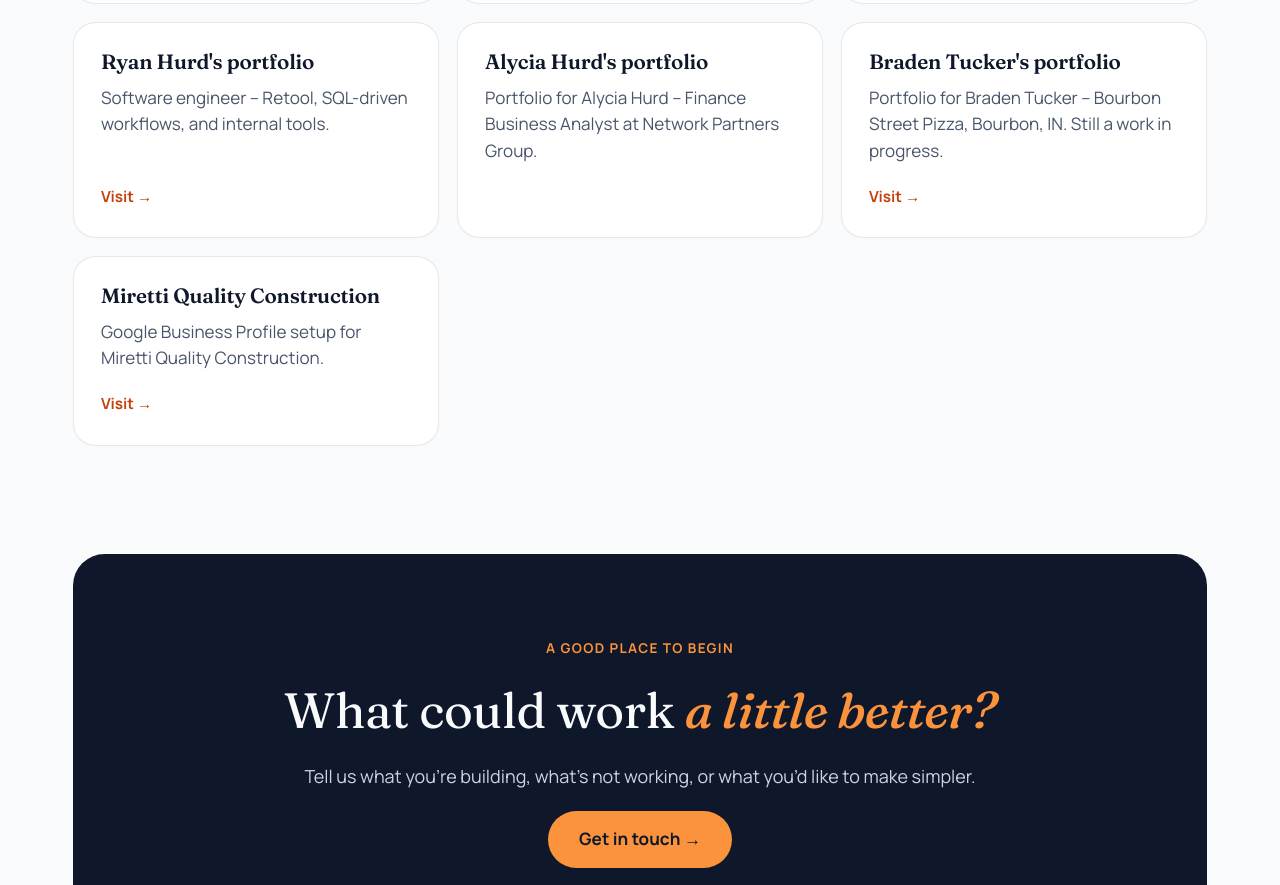
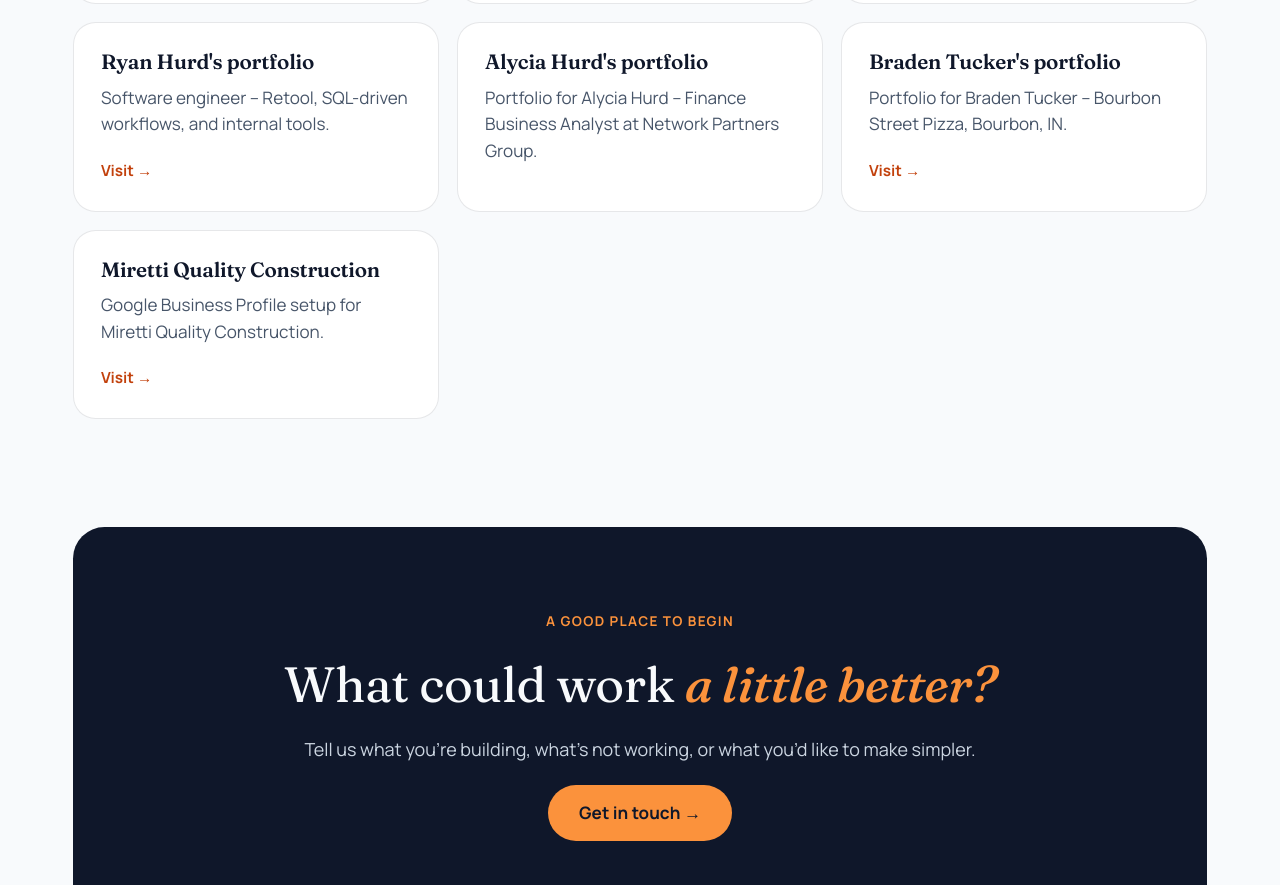
Before and after one commit to rh7112/hurd-cc, a React (Vite) app: page / in a window 1280 px wide. Shown: the part 3058-3943 px from the top of the page. Built offline with nearby package versions, Linux system fonts and the light colour scheme.

Commit message:
Remove work-in-progress note from Braden's portfolio card
Co-Authored-By: Claude Sonnet 5.5 <noreply@anthropic.com>

```diff
--- a/src/App.jsx
+++ b/src/App.jsx
@@ -33,7 +33,7 @@ const works = [
   {
     name: "Braden Tucker's portfolio",
     href: 'https://braden.tucker.bid',
-    description: "Portfolio for Braden Tucker -- Bourbon Street Pizza, Bourbon, IN. Still a work in progress.",
+    description: "Portfolio for Braden Tucker -- Bourbon Street Pizza, Bourbon, IN.",
   },
   {
     name: 'Miretti Quality Construction',
```
